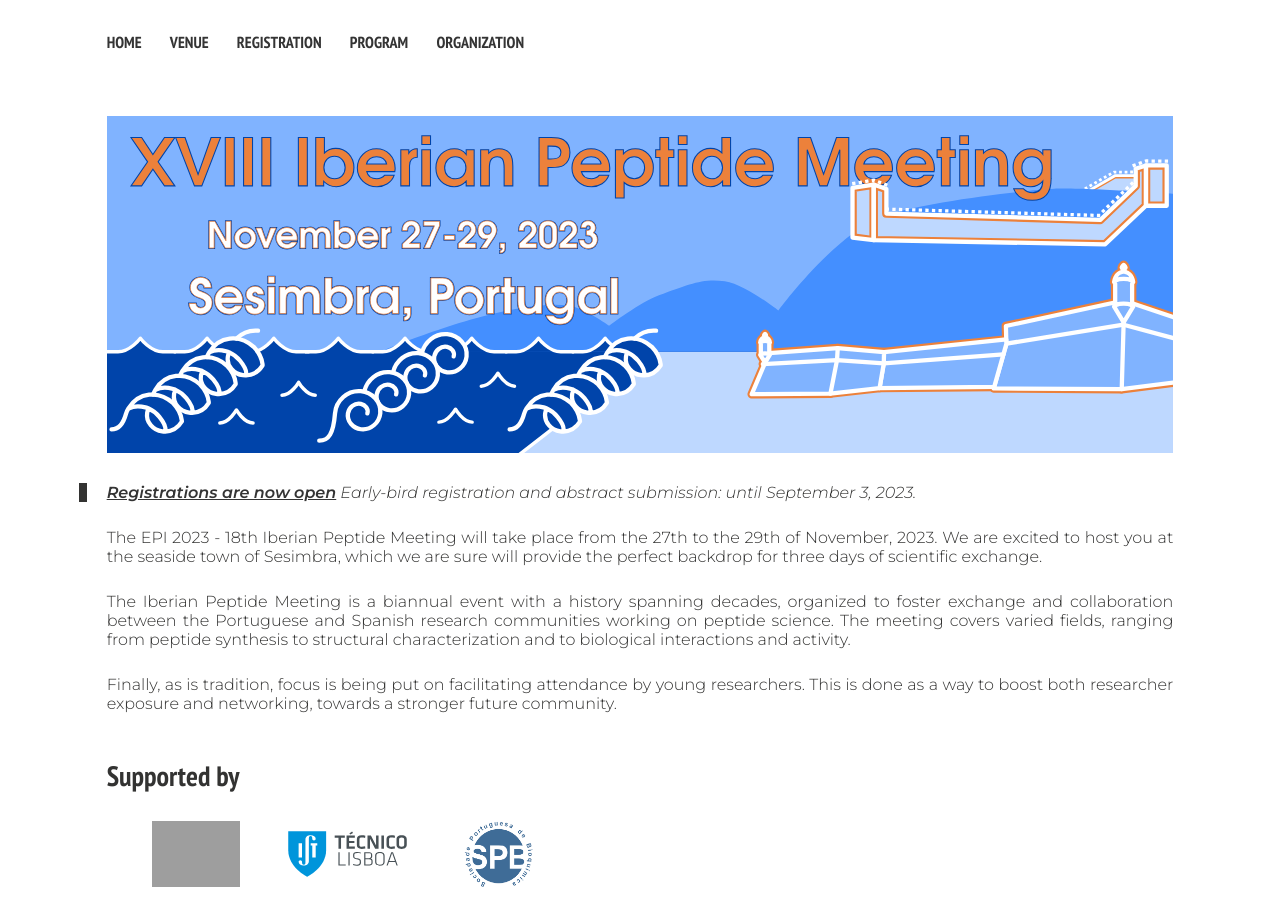
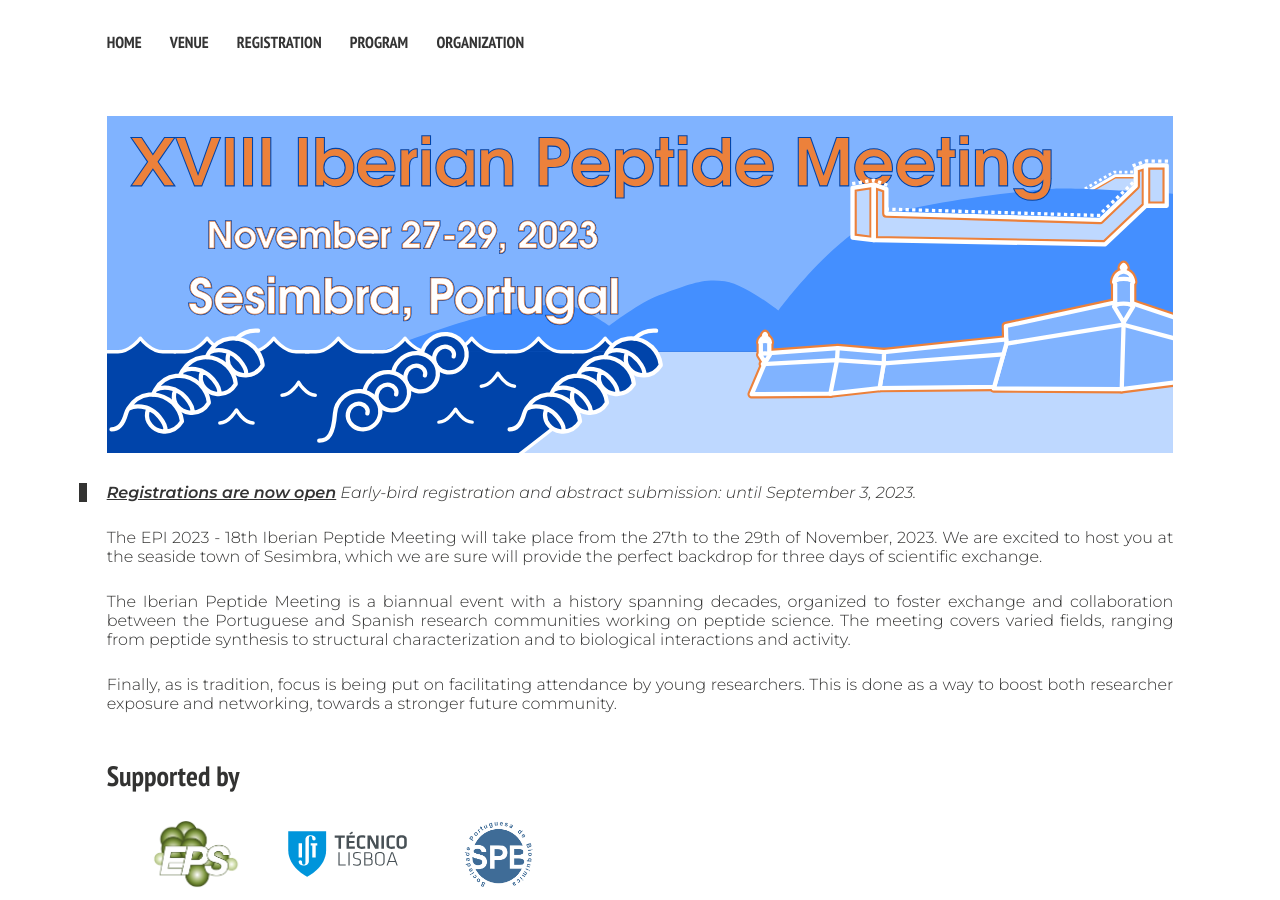
Before and after one commit to Iberian-Peptide-Meeting/XVIII, a Jekyll site: the page built from index.md, in a window 1280 px wide. Built offline with Jekyll 4.4.1, drawn with Linux system fonts in a browser that asks for light colours; nearby versions of some CDN libraries.

Commit message:
Added EPS sponsorship

```diff
--- a/_data/sponsors.yml
+++ b/_data/sponsors.yml
@@ -2,7 +2,7 @@
 
 -   name: EPS
     url: https://www.eurpepsoc.com/
-    avatar: /images/eps.svg
+    avatar: /images/eps.png
     width: 60
 
 -   name: IST
```
